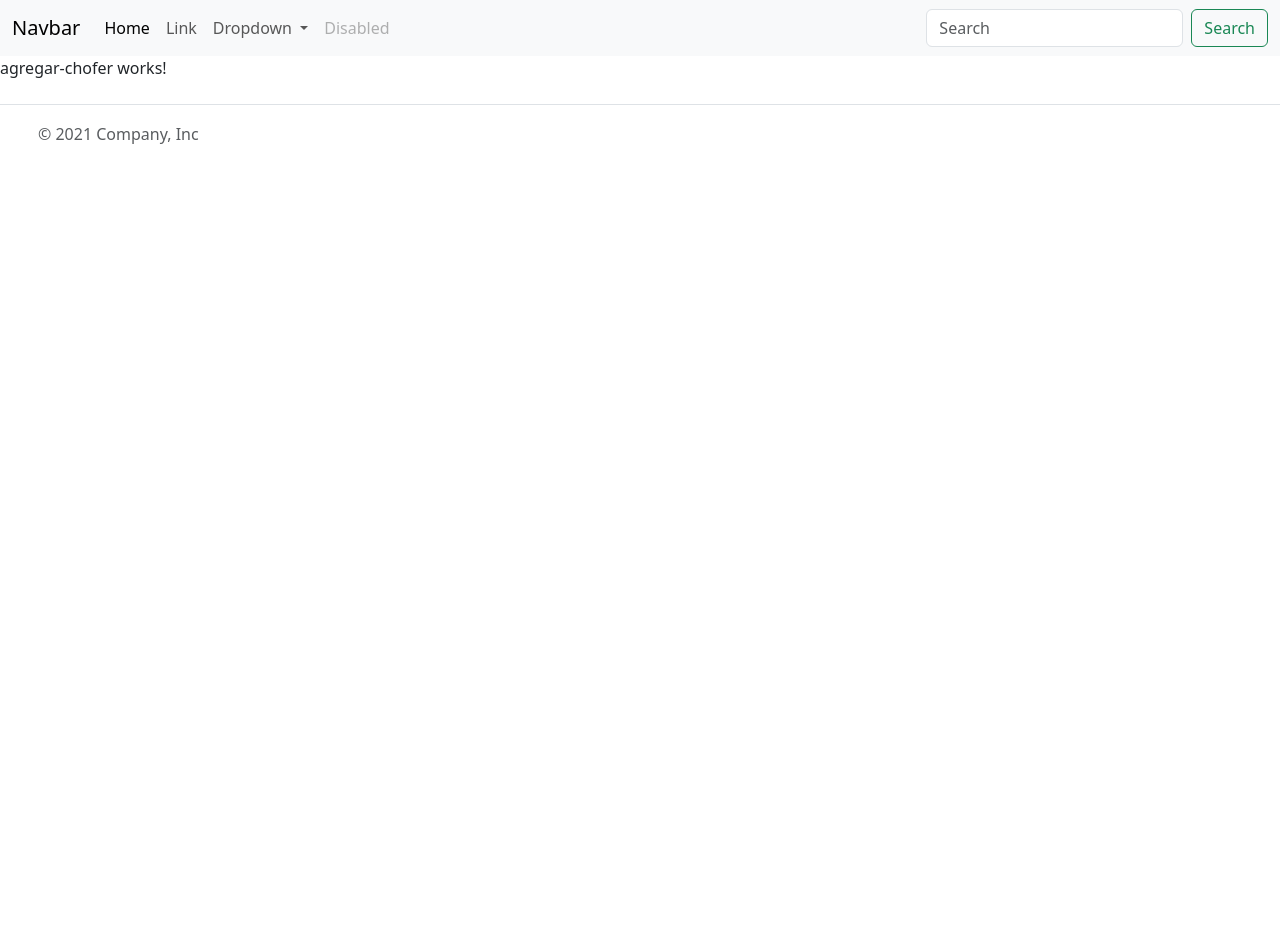
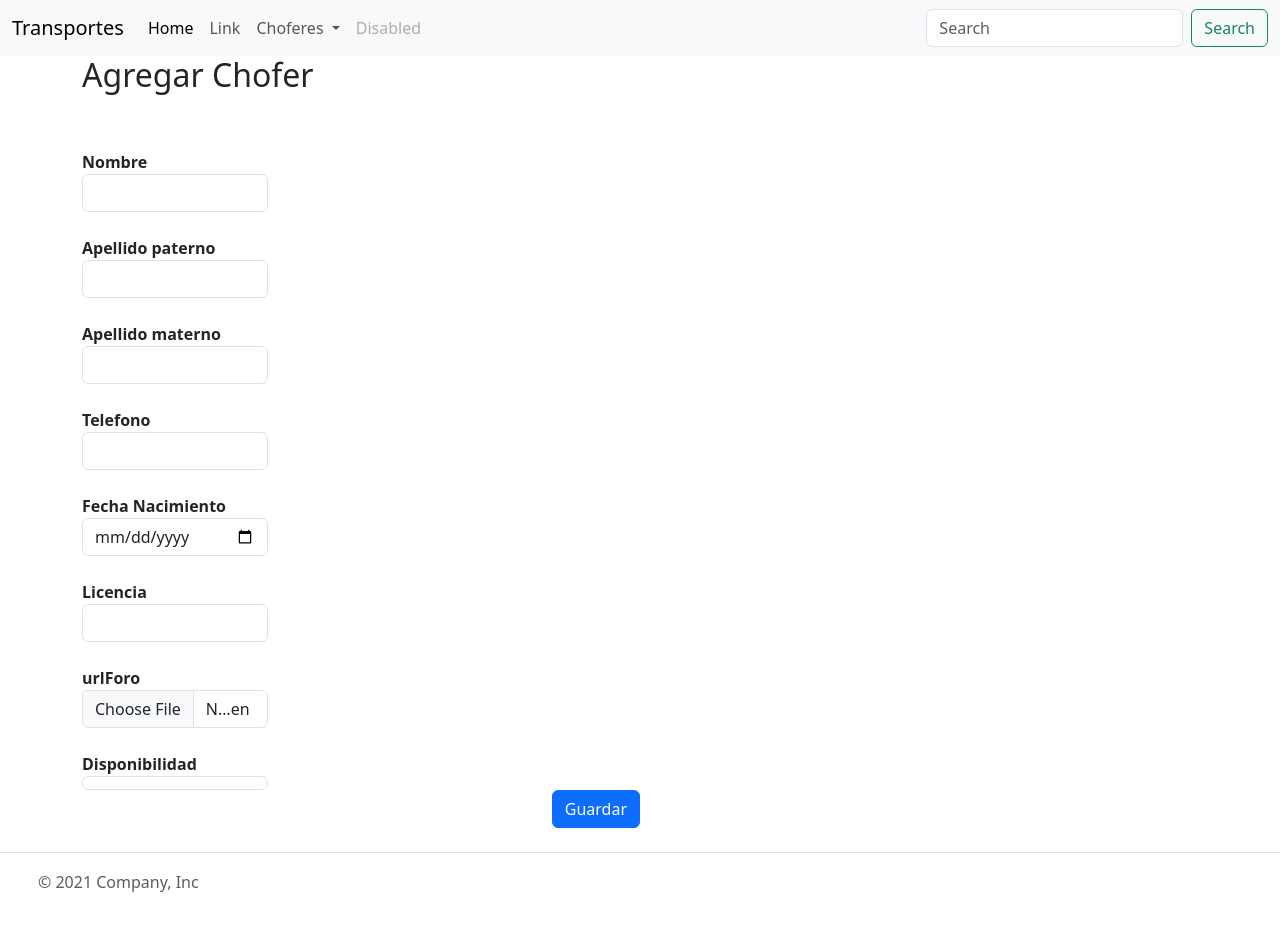
Before and after one commit to MinervaDiaz/basic-angular-project, an Angular app: page /agregarChofer in a window 1280 px wide. Shown: the top 930 px of the page. Before the commit the page ends 800 px from the top, so only its background shows below. Built offline with nearby package versions, Linux system fonts and the light colour scheme.

Commit message:
dibujar el formulario para agregar un chofer y poner los @viewchild en agergar-chofe-components.ts

```diff
--- a/src/app/agregarChofer/agregar-chofer/agregar-chofer.component.html
+++ b/src/app/agregarChofer/agregar-chofer/agregar-chofer.component.html
@@ -1 +1,55 @@
-<p>agregar-chofer works!</p>
+<div class="container">
+  <div class="row">
+    <h2>Agregar Chofer</h2>
+  </div>
+  <br>
+  <br>
+
+  <div class="row">
+    <div class="col-md-12">
+      <div class="form-group col-md-2">
+        <label class="fw-bold">Nombre</label>
+        <!-- PASAR UN IDENTIFICADOR CON EL NUMERAL -->
+        <input type="text" name="" id="" class="form-control" #nombre>
+      </div>
+      <br>
+      <div class="form-group col-md-2">
+        <label class="fw-bold">Apellido paterno</label>
+        <input type="text" name="" id="" maxlength="50" class="form-control" #app>
+      </div>
+      <br>
+      <div class="form-group col-md-2">
+        <label class="fw-bold">Apellido materno</label>
+        <input type="text" name="" id="" maxlength="50" class="form-control" #apm>
+      </div>
+      <br>
+      <div class="form-group col-md-2">
+        <label class="fw-bold">Telefono</label>
+        <input type="text" name="" id="" class="form-control" #tel>
+      </div>
+      <br>
+      <div class="form-group col-md-2">
+        <label class="fw-bold">Fecha Nacimiento</label>
+        <input type="date" name="" id="" class="form-control" #fnac>
+      </div>
+      <br>
+      <div class="form-group col-md-2">
+        <label class="fw-bold">Licencia</label>
+        <input type="text" name="" id="" maxlength="10" class="form-control" #lic>
+      </div>
+      <br>
+      <div class="form-group col-md-2">
+        <label class="fw-bold">urlForo</label>
+        <input type="file" name="" id="" class="form-control" #foto>
+      </div>
+      <br>
+      <div class="form-group col-md-2">
+        <label class="fw-bold">Disponibilidad</label>
+        <input type="checkbox" name="" id="" class="form-control" #disp>
+      </div>
+      <div class="form-group col-md-6" style="text-align: right;">
+        <button class="btn btn-primary">Guardar</button>
+      </div>
+    </div>
+  </div>
+</div>
--- a/src/app/agregarChofer/agregar-chofer/agregar-chofer.component.ts
+++ b/src/app/agregarChofer/agregar-chofer/agregar-chofer.component.ts
@@ -1,4 +1,5 @@
-import { Component } from '@angular/core';
+import { Component, ElementRef, ViewChild } from '@angular/core';
+import { ChoferservicsService } from 'src/app/servicios/choferservics.service';
 
 @Component({
   selector: 'app-agregar-chofer',
@@ -7,4 +8,37 @@ import { Component } from '@angular/core';
 })
 export class AgregarChoferComponent {
 
+  //view child para ocultar los campos
+  @ViewChild("nombre")
+  private nombre!:ElementRef
+
+   @ViewChild("app")
+  private app!:ElementRef
+
+   @ViewChild("apm")
+  private apm!:ElementRef
+
+   @ViewChild("tel")
+  private tel!:ElementRef
+
+   @ViewChild("fnac")
+  private fnac!:ElementRef
+
+   @ViewChild("lic")
+  private lic!:ElementRef
+
+  @ViewChild("foto")
+  private foto!:ElementRef
+
+  @ViewChild("disp")
+  private disp!:ElementRef
+
+  //siempre tener un constructor del servicios que construimos al principio
+  constructor(private service: ChoferservicsService){
+
+  }
+  guardar(){
+
+  }
+
 }
--- a/src/app/app.component.html
+++ b/src/app/app.component.html
@@ -1,7 +1,7 @@
 <!-- Navbar -->
 <nav class="navbar navbar-expand-lg bg-body-tertiary">
   <div class="container-fluid">
-    <a class="navbar-brand" href="#">Navbar</a>
+    <a class="navbar-brand" href="#" >Transportes</a>
     <button class="navbar-toggler" type="button" data-bs-toggle="collapse" data-bs-target="#navbarSupportedContent"
       aria-controls="navbarSupportedContent" aria-expanded="false" aria-label="Toggle navigation">
       <span class="navbar-toggler-icon"></span>
@@ -16,20 +16,20 @@
         </li>
         <li class="nav-item dropdown">
           <a class="nav-link dropdown-toggle" href="#" role="button" data-bs-toggle="dropdown" aria-expanded="false">
-            Dropdown
+            Choferes
           </a>
           <ul class="dropdown-menu">
-            <li><a class="dropdown-item" href="#">Action</a></li>
-            <li><a class="dropdown-item" href="#">Another action</a></li>
+            <li ><a class="dropdown-item">Lista de choferes</a></li>
+            <li><a class="dropdown-item">Agregar chofer</a></li>
             <li>
               <hr class="dropdown-divider">
             </li>
-            <li><a class="dropdown-item" href="#">Something else here</a></li>
           </ul>
         </li>
         <li class="nav-item">
           <a class="nav-link disabled" aria-disabled="true">Disabled</a>
         </li>
+
       </ul>
       <form class="d-flex" role="search">
         <input class="form-control me-2" type="search" placeholder="Search" aria-label="Search">
--- a/src/app/app.module.ts
+++ b/src/app/app.module.ts
@@ -6,6 +6,7 @@ import { AppComponent } from './app.component';
 import { ListarChoferesComponent } from './ListarChoferes/listar-choferes/listar-choferes.component';
 import { AgregarChoferComponent } from './agregarChofer/agregar-chofer/agregar-chofer.component';
 import {HttpClientModule} from '@angular/common/http';
+import { RouterModule } from '@angular/router';
 
 @NgModule({
   declarations: [
```
